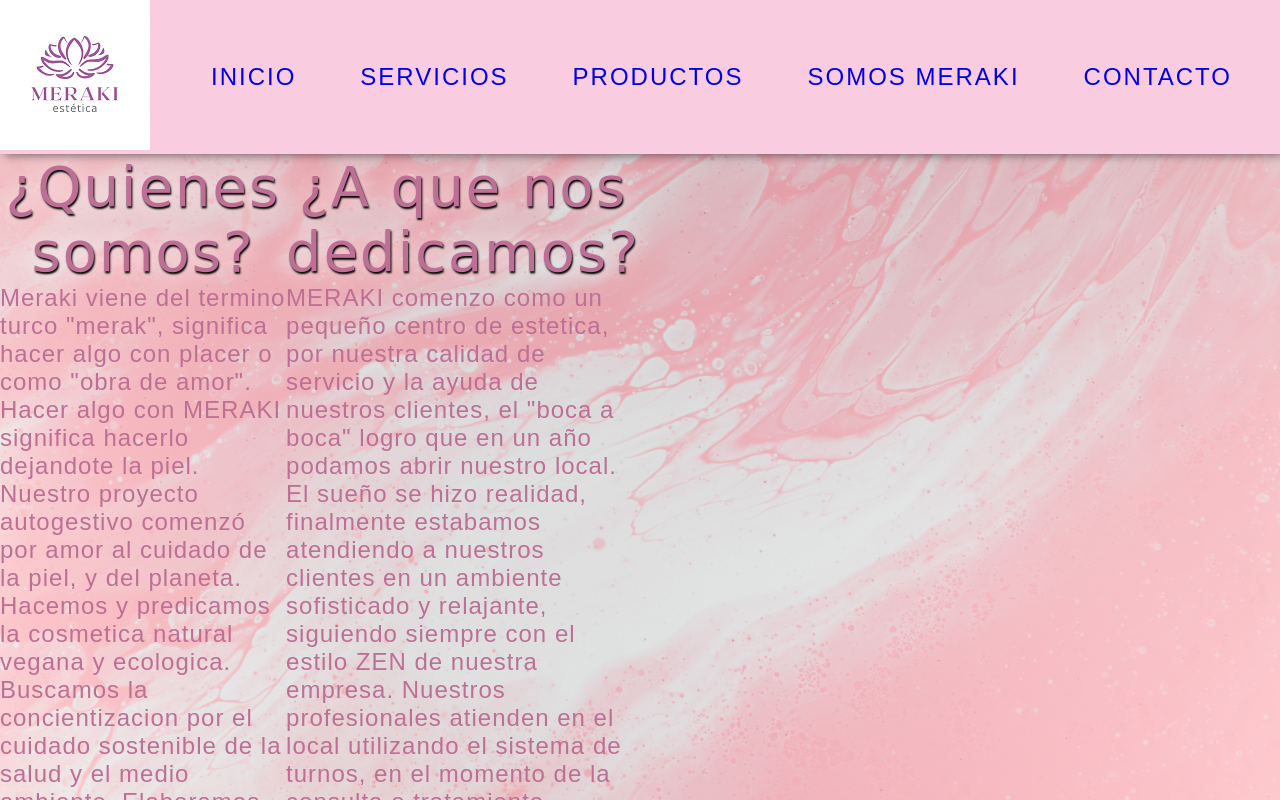
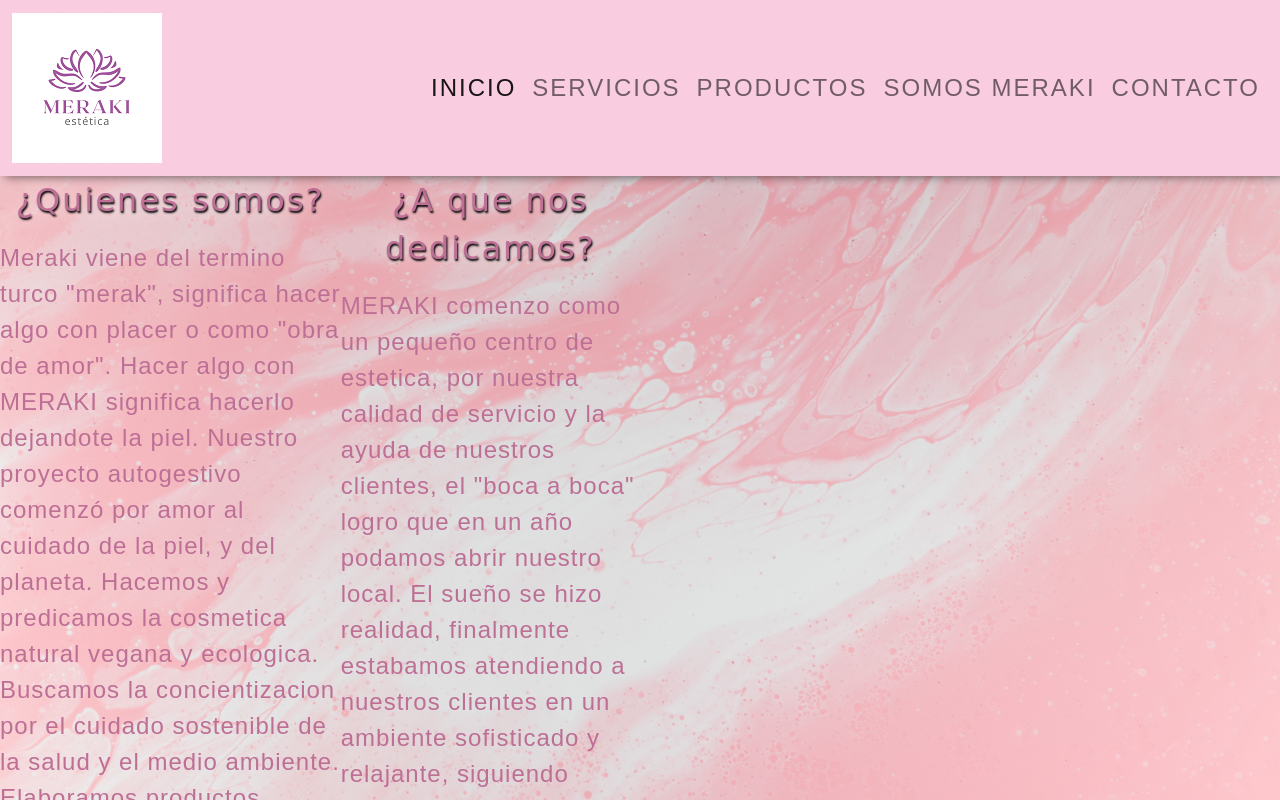
Before and after one commit to maartinabaez/Meraki_Baez, a plain HTML site: page nosotros.html in a window 1280 px wide. Shown: the top 800 px of the page. Drawn offline with nearby package versions, Linux system fonts and the light colour scheme; a web font is replaced by a local one.

Commit message:
navbar con bs

```diff
--- a/css/estilos.css
+++ b/css/estilos.css
@@ -11,33 +11,15 @@
 
 .menu{
 	background-color: #F9CCE0;
-	height: auto;
-	width: 100vw;
-	display: flex;
-	justify-content: space-between;
-	align-items: center;
 	box-shadow: 5px 0 10px rgba(0, 0, 0, 0.6);
 	position: sticky;
 }
 
 .menu_items{
-	display: flex;
-	list-style: none;
-	margin-right: 1rem;
 	font-family:'Akshar', sans-serif;
 	font-size: 1.5rem;
 	letter-spacing: 2px;
 	text-transform: uppercase;
-
-}
-
-.menu_items li{
-	border-radius: 3px;
-	margin:0 2rem;
-}
-
-.menu_items li a{
-	text-decoration: none;
 }
 
 .titulos{
@@ -53,12 +35,13 @@
 
 main{
 	height: auto;
-	width: 100vw;
+	width: 100%;
 	background-image: url(../images/background.jpg);
 	background-repeat: no-repeat;
 	background-position: center;
 	background-size: cover;
 	background-attachment: fixed;
+	border-collapse: collapse;
 }
 
 .carrousel{
@@ -104,6 +87,7 @@
 	width: 100vw;
 	display: inline-flex;
 	justify-content: space-around;
+	border-collapse: collapse;
 }
 .footerTitulo{
 	font-family:'Koulen', cursive;
@@ -271,7 +255,7 @@
 
 .quienesSomos{
 	font-family: 'Koulen', cursive;
-	font-size: 3.5rem;
+	font-size: 2rem;
 	color: #BD6F95;
 	letter-spacing: 2px;
 	text-align: center;
@@ -322,9 +306,7 @@
 		.textos{
 			font-size: 0.4em;
 				}
-		figure{
- 		width: 30%;
- 			}
+
 }
 
 @media screen and (max-width: 768px){
--- a/nosotros.html
+++ b/nosotros.html
@@ -5,30 +5,38 @@
 	<meta name="viewport" content="width=device-width, initial-scale=1.0">
 	<link rel="shortcut icon" href="images/favicon.png">
 	<link rel="stylesheet" href="css/estilos.css">
+  <link href="https://cdn.jsdelivr.net/npm/bootstrap@5.2.0-beta1/dist/css/bootstrap.min.css" rel="stylesheet" integrity="sha384-0evHe/X+R7YkIZDRvuzKMRqM+OrBnVFBL6DOitfPri4tjfHxaWutUpFmBp4vmVor" crossorigin="anonymous">
 	<title>Somos MERAKI</title>
 </head>
 <body>
 <!--Header y Navegador-->
 <header>
-	<nav class="menu">
-		<a href="index.html"> <img src="images/logo.png" alt="logo de Meraki"></a>
-		<ul class="menu_items">
-			<li>
-				<a href="index.html" class="items">Inicio</a>
+	<nav class="navbar navbar-expand-lg menu">
+  <div class="container-fluid">
+    <a class="navbar-brand" href="index.html"> <img src="images/logo.png" alt="logo de Meraki"></a>
+    <button class="navbar-toggler" type="button" data-bs-toggle="collapse" data-bs-target="#navbarNav" aria-controls="navbarNav" aria-expanded="false" aria-label="Toggle navigation">
+      <span class="navbar-toggler-icon"></span>
+    </button>
+    <div class="collapse navbar-collapse" id="navbarNav">
+      <ul class="navbar-nav ms-auto menu_items">
+        <li class="nav-item">
+          <a class="nav-link active" aria-current="page" href="index.html">Inicio</a>
         </li>
-			<li>
-				<a href="servicios.html" class="items">Servicios</a>
+        <li class="nav-item">
+          <a class="nav-link" href="servicios.html">Servicios</a>
         </li>
-			<li>
-				<a href="productos.html" class="items">Productos</a>
+        <li class="nav-item">
+          <a class="nav-link" href="productos.html">Productos</a>
         </li>
-			<li>
-				<a href="nosotros.html" class="items">Somos Meraki</a>
+        <li class="nav-item">
+          <a class="nav-link" href="nosotros.html">Somos Meraki</a>
         </li>
-			<li>
-				<a href="contacto.html" class="items">Contacto</a>
+        <li class="nav-item">
+          <a class="nav-link" href="contacto.html">Contacto</a>
         </li>
       </ul>
+    </div>
+  </div>
 </nav>
 </header>
 <!--final de Header y Navegador-->
@@ -83,5 +91,6 @@
  	</footer>
  </div>
 <!--Final de Pie de pagina-->
+ <script src="https://cdn.jsdelivr.net/npm/bootstrap@5.2.0-beta1/dist/js/bootstrap.bundle.min.js" integrity="sha384-pprn3073KE6tl6bjs2QrFaJGz5/SUsLqktiwsUTF55Jfv3qYSDhgCecCxMW52nD2" crossorigin="anonymous"></script>
 </body>
 </html>
```
Also changed, not shown: contacto.html (+22 -13 lines), index.html (+22 -13 lines), productos.html (+22 -13 lines), servicios.html (+22 -13 lines). Lines whose indentation alone changed are shown as unchanged.
